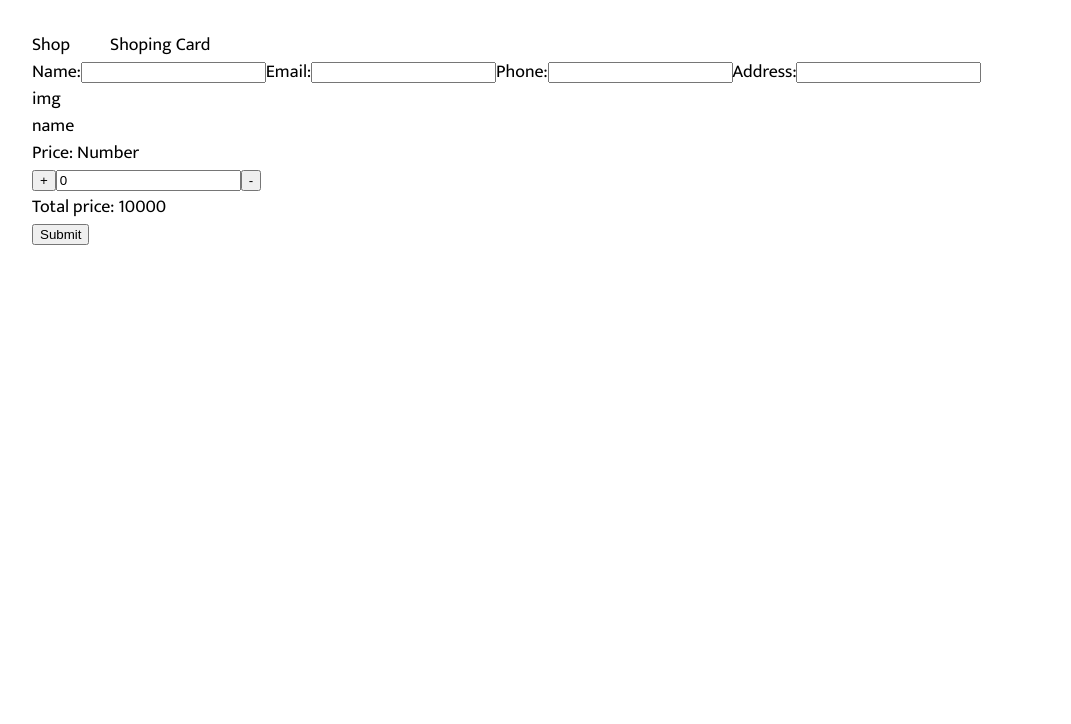
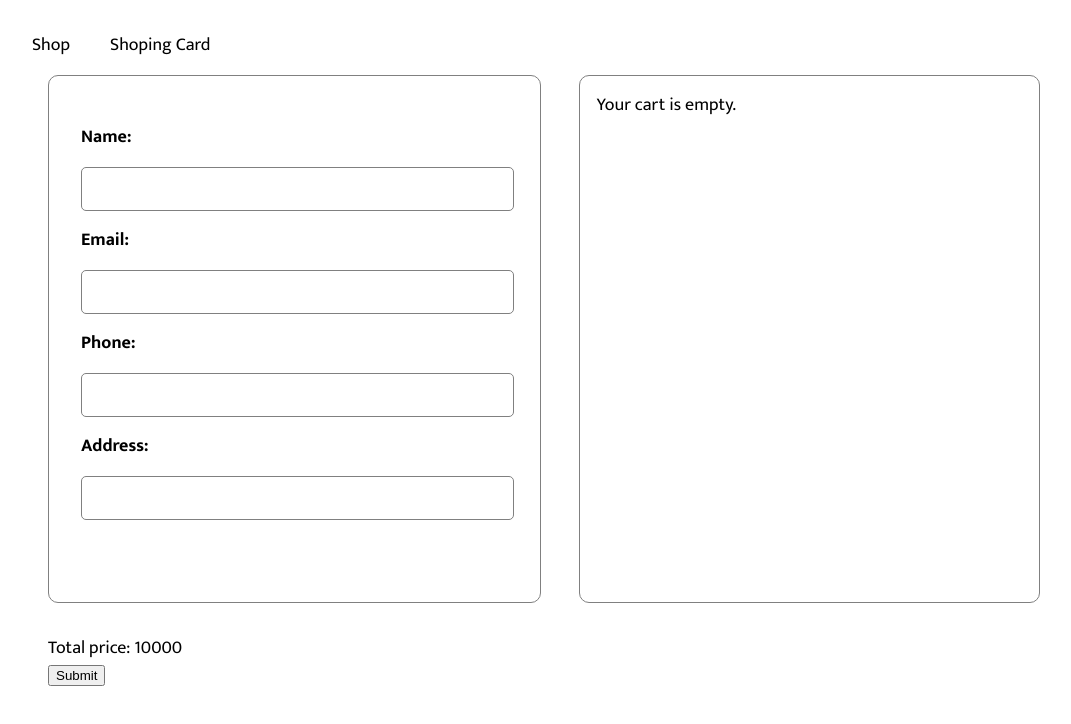
Before and after one commit to onikaChorba/delivery, a React (Create React App) app: page /shoppingCards in a window 1280 px wide. Shown: the top 724 px of the page, without its empty margins (96-1167 px from the left). Built offline with nearby package versions, Linux system fonts and the light colour scheme.

Commit message:
carried out the store  on the app

```diff
--- a/package.json
+++ b/package.json
@@ -6,6 +6,7 @@
     "@testing-library/jest-dom": "^5.16.5",
     "@testing-library/react": "^13.4.0",
     "@testing-library/user-event": "^13.5.0",
+    "axios": "^1.4.0",
     "react": "^18.2.0",
     "react-dom": "^18.2.0",
     "react-router": "^6.11.2",
--- a/src/App.js
+++ b/src/App.js
@@ -1,16 +1,111 @@
 import "./App.scss";
+import { useState } from "react";
 import { Route, BrowserRouter as Router, Routes } from "react-router-dom";
 import Shop from "./sections/Shop/Shop";
 import ShopingCards from "./sections/ShopingCards/ShopingCards";
 import { Header } from "../src/components/Header/Header";
 function App() {
+  const [selectedStoreId, setSelectedStoreId] = useState(null);
+
+  const handleSelectStore = (storeId) => {
+    setSelectedStoreId(storeId);
+  };
+
+  const getSelectedStore = () => {
+    return stores.find((store) => store.id === selectedStoreId);
+  };
+
+  const stores = [
+    {
+      id: 1,
+      name: "Магазин 1",
+      products: [
+        {
+          id: 1,
+          name: "Продукт 1",
+          description: "Опис продукту 1",
+          price: 200,
+        },
+      ],
+    },
+    {
+      id: 2,
+      name: "Магазин 2",
+      products: [
+        {
+          id: 1,
+          name: "Продукт 1",
+          description: "Опис продукту 1",
+          price: 230,
+        },
+        {
+          id: 2,
+          name: "Продукт 2",
+          description: "Опис продукту 2",
+          price: 300,
+        },
+      ],
+    },
+    {
+      id: 3,
+      name: "Магазин 3",
+      products: [
+        {
+          id: 1,
+          name: "Продукт 1",
+          description: "Опис продукту 1",
+          price: 10,
+        },
+        {
+          id: 2,
+          name: "Продукт 2",
+          description: "Опис продукту 2",
+          price: 230,
+        },
+        {
+          id: 3,
+          name: "Продукт 3",
+          description: "Опис продукту 3",
+          price: 290,
+        },
+        {
+          id: 4,
+          name: "Продукт 4",
+          description: "Опис продукту 4",
+          price: 300,
+        },
+        {
+          id: 5,
+          name: "Продукт 5",
+          description: "Опис продукту 5",
+          price: 700,
+        },
+        {
+          id: 6,
+          name: "Продукт 6",
+          description: "Опис продукту 6",
+          price: 800,
+        },
+      ],
+    },
+  ];
   return (
     <div className="App">
       <Router>
         <div>
           <Header />
           <Routes>
-            <Route path="/" element={<Shop />} />
+            <Route
+              path="/"
+              element={
+                <Shop
+                  stores={stores}
+                  selectedStoreId={selectedStoreId}
+                  handleSelectStore={handleSelectStore}
+                  getSelectedStore={getSelectedStore}
+                />
+              }
+            />
             <Route path="/shoppingCards" element={<ShopingCards />} />
           </Routes>
         </div>
--- a/src/components/ShoppingCard/ShopingCard.jsx
+++ b/src/components/ShoppingCard/ShopingCard.jsx
@@ -1,7 +1,7 @@
 import React from "react";
 import { useState } from "react";
 import "./ShopingCard.scss";
-export default function ShopingCard() {
+export default function ShopingCard({ cartItems }) {
   const [value, setValue] = useState(0);
 
   const handleIncrease = () => {
@@ -13,34 +13,34 @@ export default function ShopingCard() {
   };
   return (
     <div className="shopingCard">
-      <div>
-        <div>
-          <div className="shopingCard__user">
-            <form>
-              <label>Name:</label>
-              <input type="text" />
-              <label>Email:</label>
-              <input type="email" />
-              <label>Phone:</label>
-              <input type="phone" />
-              <label>Address:</label>
-              <input type="text" />
+      <div className="shopingCardBlock">
+        <form className="shopingCard__user">
+          <label className="userLabel">Name:</label>
+          <input type="text" className="userInput" />
+          <label className="userLabel">Email:</label>
+          <input type="email" className="userInput" />
+          <label className="userLabel">Phone:</label>
+          <input type="phone" className="userInput" />
+          <label className="userLabel">Address:</label>
+          <input type="text" className="userInput" />
         </form>
-          </div>
         <div className="shopingCard__selectProduct">
-            <div>img </div>
-            <div>
-              <div> name</div>
-              <div>
-                Price: <span>Number</span>
-              </div>
-            </div>
-          </div>
-        </div>
+          {cartItems.length === 0 ? (
+            <p>Your cart is empty.</p>
+          ) : (
+            <ul>
+              {cartItems.map((item) => (
+                <li key={item.id}>
+                  {item.name}
                   <div>
                     <button onClick={handleIncrease}>+</button>
                     <input type="number" value={value} readOnly />
                     <button onClick={handleDecrease}>-</button>
+                  </div>
+                </li>
+              ))}
+            </ul>
+          )}
         </div>
       </div>
       <div>
--- a/src/components/ShoppingCard/ShopingCard.scss
+++ b/src/components/ShoppingCard/ShopingCard.scss
@@ -0,0 +1,36 @@
+.shopingCard {
+  padding: 1rem;
+  &__user {
+    width: 43%;
+    border: 1px solid grey;
+    border-radius: 10px;
+    padding: 2rem;
+    margin-bottom: 2rem;
+  }
+  &__selectProduct {
+    width: 43%;
+    border: 1px solid grey;
+    border-radius: 10px;
+    padding: 1rem;
+    margin-bottom: 2rem;
+  }
+}
+.shopingCardBlock {
+  display: flex;
+  justify-content: space-between;
+  height: 70vh;
+}
+.userLabel {
+  font-size: 18px;
+  font-weight: 700;
+  display: block;
+  width: 100%;
+  margin-top: 1rem;
+}
+.userInput {
+  border: 0.5px solid grey;
+  border-radius: 5px;
+  width: 100%;
+  height: 40px;
+  margin-top: 1rem;
+}
--- a/src/components/ShopsProducts/ShopsProducts.jsx
+++ b/src/components/ShopsProducts/ShopsProducts.jsx
@@ -1,13 +1,25 @@
 import React from "react";
+import { useState } from "react";
 import "./ShopsProducts.scss";
+
 export default function ShopsProducts({ products }) {
+  const [cartItems, setCartItems] = useState([]);
+  const addToCart = (product) => {
+    setCartItems([...cartItems, product]);
+    console.log("k");
+  };
   return (
     <div className="shopProducts">
       {products.map((product) => (
         <div key={product.id} className="product">
           <div className="product__img"></div>
-          <h3 className="product__name">Product Name</h3>
-          <button className="product__button">Add card</button>
+          <h3 className="product__name">{product.name}</h3>
+          <button
+            className="product__button"
+            onClick={() => addToCart(product)}
+          >
+            Add card
+          </button>
         </div>
       ))}
     </div>
--- a/src/components/ShopsProducts/ShopsProducts.scss
+++ b/src/components/ShopsProducts/ShopsProducts.scss
@@ -1,4 +1,7 @@
 .shopProducts {
+  width: 100%;
+  max-height: 80vh;
+  min-height: 80vh;
   border: 1px solid grey;
   border-radius: 10px;
   padding: 1rem 2rem;
@@ -6,11 +9,12 @@
   display: flex;
   flex-wrap: wrap;
   justify-content: space-around;
+  overflow-y: scroll;
 }
 
 .product {
   width: 40%;
-  height: auto;
+  height: 400px;
   padding: 1rem;
   margin-bottom: 1rem;
   border: 1px solid grey;
@@ -20,7 +24,7 @@
   align-items: flex-start;
   &__img {
     width: 98%;
-    height: 220px;
+    height: 280px;
     background: grey;
     border-radius: 5px;
   }
--- a/src/sections/Shop/Shop.jsx
+++ b/src/sections/Shop/Shop.jsx
@@ -1,43 +1,12 @@
 import React from "react";
-import { useState } from "react";
 import Shops from "../../components/Shops/Shops";
 import ShopsProducts from "../../components/ShopsProducts/ShopsProducts";
-export default function Shop() {
-  const [selectedStoreId, setSelectedStoreId] = useState(null);
-
-  const handleSelectStore = (storeId) => {
-    setSelectedStoreId(storeId);
-  };
-
-  const getSelectedStore = () => {
-    return stores.find((store) => store.id === selectedStoreId);
-  };
-
-  const stores = [
-    {
-      id: 1,
-      name: "Магазин 1",
-      products: [{ id: 1, name: "Продукт 1", description: "Опис продукту 1" }],
-    },
-    {
-      id: 2,
-      name: "Магазин 2",
-      products: [
-        { id: 1, name: "Продукт 1", description: "Опис продукту 1" },
-        { id: 2, name: "Продукт 2", description: "Опис продукту 2" },
-      ],
-    },
-    {
-      id: 3,
-      name: "Магазин 3",
-      products: [
-        { id: 1, name: "Продукт 1", description: "Опис продукту 1" },
-        { id: 2, name: "Продукт 2", description: "Опис продукту 2" },
-        { id: 3, name: "Продукт 3", description: "Опис продукту 3" },
-      ],
-    },
-  ];
-
+export default function Shop({
+  stores,
+  handleSelectStore,
+  getSelectedStore,
+  selectedStoreId,
+}) {
   return (
     <div className="shopBlock">
       <div style={{ width: "28%" }}>
--- a/src/sections/ShopingCards/ShopingCards.jsx
+++ b/src/sections/ShopingCards/ShopingCards.jsx
@@ -1,10 +1,17 @@
 import ShopingCard from "../../components/ShoppingCard/ShopingCard";
+import { useState } from "react";
 
-function ShopingCards() {
+function ShopingCards({ products }) {
+  const [cartItems, setCartItems] = useState([]);
   return (
     <div>
-      <ShopingCard />
+      <ShopingCard
+        products={products}
+        cartItems={cartItems}
+        setCartItems={setCartItems}
+      />
     </div>
   );
 }
+
 export default ShopingCards;
```
Also changed, not shown: 1 other file (tests, documents, lock files or other folders). Lines whose indentation alone changed are shown as unchanged.
